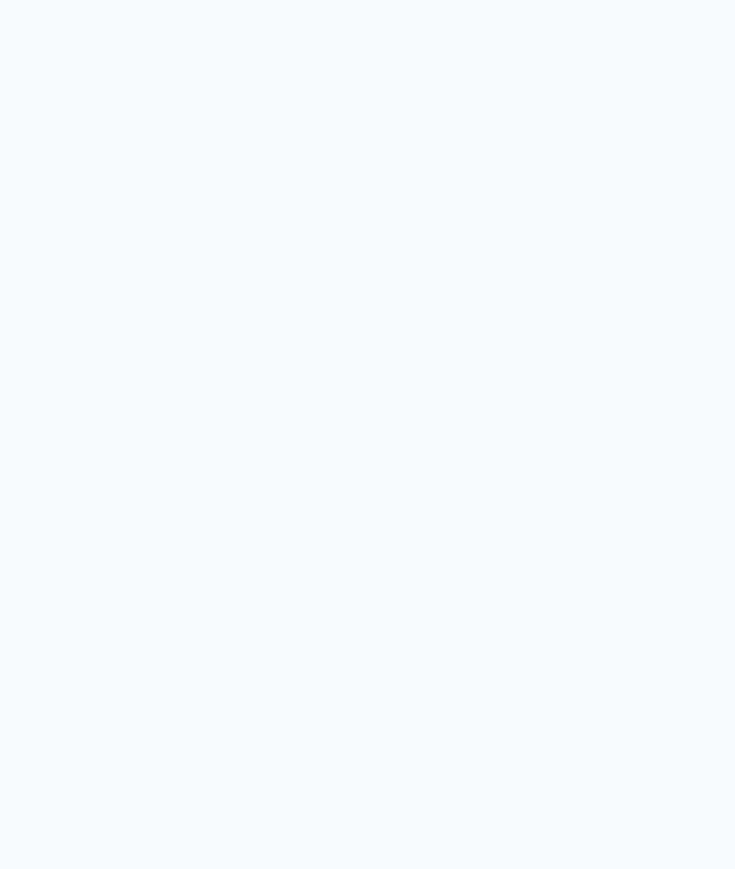
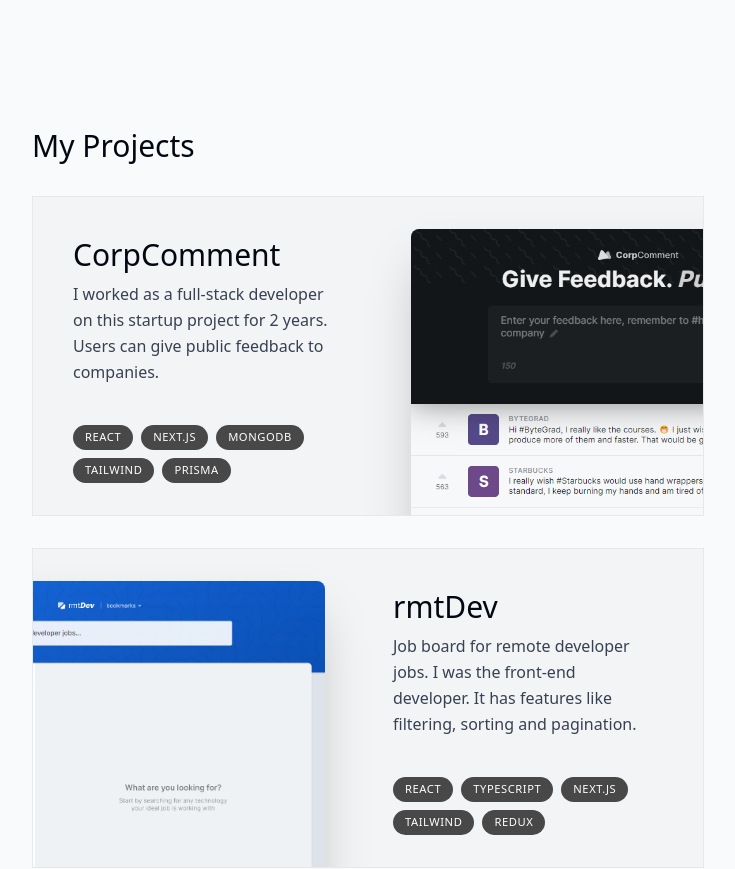
Before and after one commit to AlnafisVSCode/nextjs-portfolio-alnafis, a Next.js app: page / in a window 1280 px wide. Shown: the part 1200-2069 px from the top of the page, without its empty margins (272-1007 px from the left). Built offline with nearby package versions, Linux system fonts and the light colour scheme.

Commit message:
Project Section - Padding Complete

```diff
--- a/app/page.tsx
+++ b/app/page.tsx
@@ -1,6 +1,7 @@
 import About from "@/components/about";
 import Header from "@/components/header";
 import Intro from "@/components/intro";
+import Projects from "@/components/projects";
 import SectionDiv from "@/components/section";
 
 export default function Home() {
@@ -9,6 +10,7 @@
 			<Intro />
 			<SectionDiv />
 			<About />
+			<Projects />
 		</main>
 	);
 }
--- /dev/null
+++ b/components/projects.tsx
@@ -0,0 +1,56 @@
+import React from "react";
+import Sectionheadings from "./section-headings";
+import { projectsData } from "@/lib/data";
+import Image from "next/image";
+
+export default function Projects() {
+	return (
+		<section className="">
+			<Sectionheadings>My projects </Sectionheadings>
+
+			<div className="">
+				{projectsData.map((project, index) => (
+					<React.Fragment key={index}>
+						<Project {...project} />
+					</React.Fragment>
+				))}
+			</div>
+		</section>
+	);
+}
+
+type ProjectProps = (typeof projectsData)[number];
+
+function Project({ title, description, tags, imageUrl }: ProjectProps) {
+	return (
+		<section
+			className="group bg-gray-100 max-w-[42rem] border border-black/5 overflow-hidden sm:pr-8 relative sm:h-[20rem]
+     mb-3 sm:mb-8 last:mb-0 even:pl-8">
+			{/* Before Image Section */}
+			<div
+				className="pt-4 pb-8 px-5 sm:pl-10 sm:pr-2 sm:pt-10
+      sm:max-w-[50%] flex flex-col h-full group-even:ml-[18rem]">
+				<h3 className="text-3xl">{title}</h3>
+				<p className="mt-2 leading-relaxed text-gray-700">{description}</p>
+				<ul className=" flex flex-wrap mt-4 gap-2 sm:mt-auto">
+					{tags.map((tag, index) => (
+						<li
+							className="bg-black/[0.7] px-3 py-1 text-[0.7rem] uppercase tracking-wider text-white rounded-full "
+							key={index}>
+							{tag}
+						</li>
+					))}
+				</ul>
+			</div>
+
+			{/* Image Section */}
+			<Image
+				src={imageUrl}
+				alt="The Project I worked on"
+				quality={95}
+				className="absolute top-8 -right-40
+        w-[28.25rem] rounded-t-lg shadow-2xl group-even:right-[initial] group-even:-left-40"
+			/>
+		</section>
+	);
+}
```
